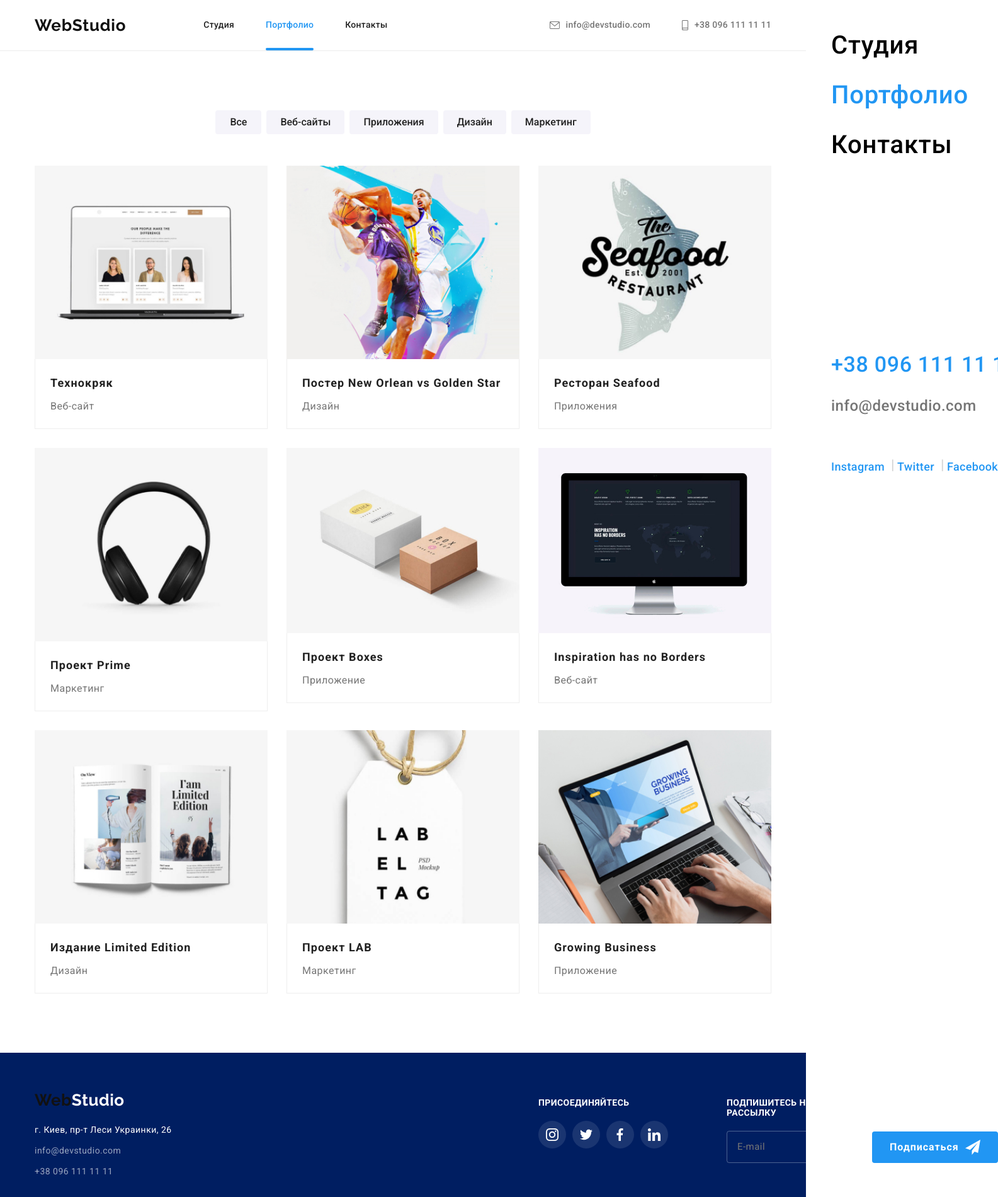
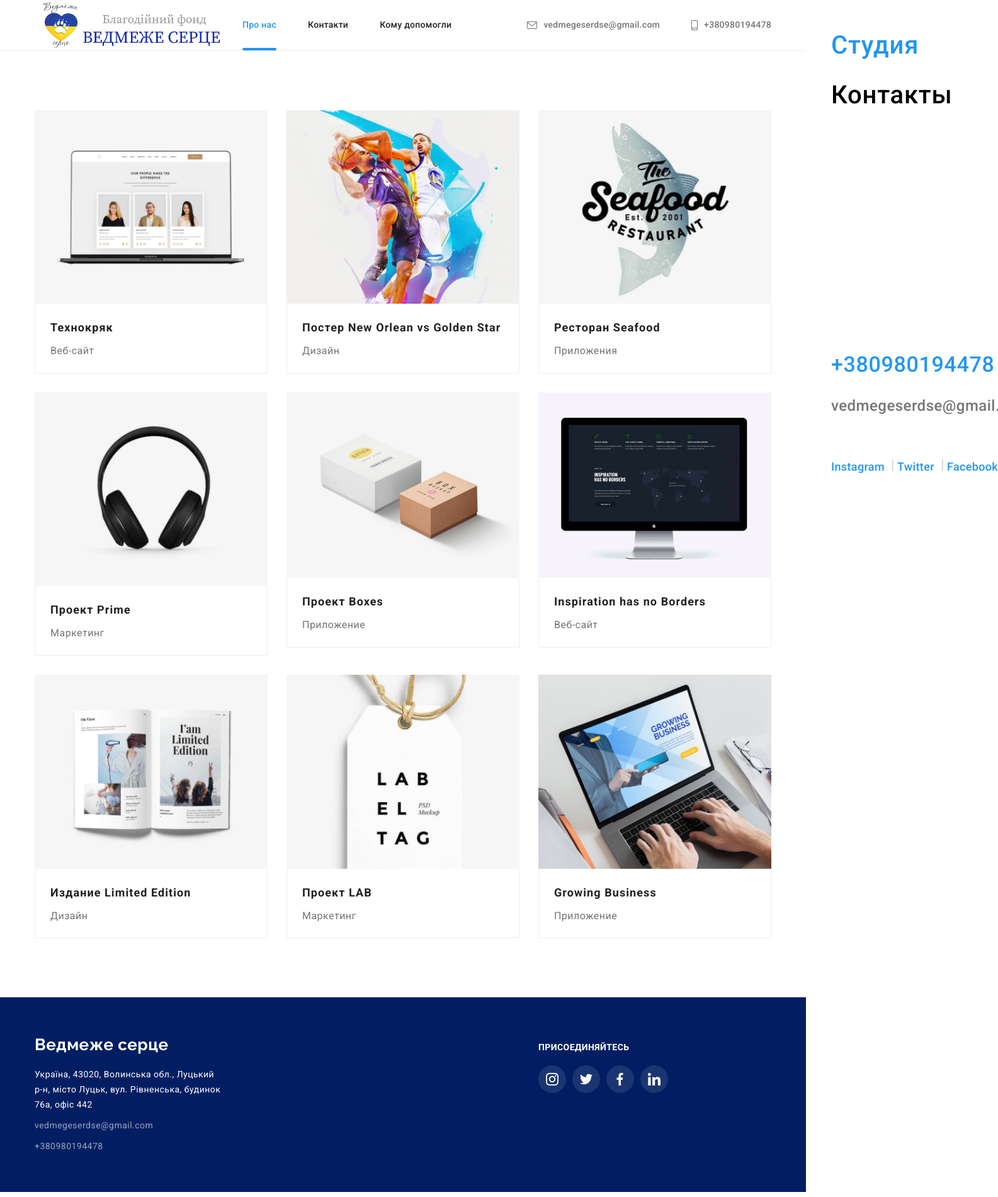
Before and after one commit to pavel13595/bear_heart_, a plain HTML site: page help.html in a window 1280 px wide. Shown: the top 1900 px of the page at 63% size, 1585 px wide, since content can reach past the window. Drawn offline with Linux system fonts and the light colour scheme.

Commit message:
0.0.9_help

```diff
--- a/portfolio.html
+++ b/help.html
@@ -5,7 +5,7 @@
     <meta http-equiv="X-UA-Compatible" content="IE=edge" />
     <meta name="viewport" content="width=device-width, initial-scale=1.0" />
 
-    <title>WebStudio</title>
+    <title>Ведмеже серце</title>
     <link
       href="https://fonts.googleapis.com/css2?family=Raleway:wght@700&family=Roboto:wght@400;500;700;900&display=swap"
       rel="stylesheet"
@@ -14,39 +14,50 @@
   </head>
 
   <body>
+
   <!-- Шапка -->
   <header class="header">
     <div class="container header__container">
-        <a class="logo-part" href="/"><span class="logo-second-part">Web</span>Studio</a>
+      <a href="index.html"> <img
+        srcset="./images/logoN3.png"
+        src="./images/logoN3.png"
+        alt="Logo"
+        width="300"
+        height="50"
+      /></a>
+
+      <!-- <a class="logo-part" href="/">Ведмеже серце</a> -->
 
       <nav class="nav">
         <ul class="nav__list list">
           <li class="nav__item">
-              <a href="./index.html" class="nav__link">Студия</a>
+            <a href="./index.html" class="nav__link current">Про нас</a>
           </li>
+          <li class="nav__item"><a href="#contacts" class="nav__link">Контакти</a></li>
+
           <li class="nav__item">
-              <a href="./portfolio.html" class="nav__link current">Портфолио</a>
+            <a href="./help.html" class="nav__link">Кому допомогли</a>
           </li>
-            <li class="nav__item"><a href="/" class="nav__link">Контакты</a></li>
         </ul>
+
       </nav>
       <ul class="contacts list">
         <li class="contacts__item">
-            <a href="mailto:info@devstudio.com" class="contacts__link">
+          <a href="mailto:vedmegeserdse@gmail.com" class="contacts__link">
             <svg class="contacts__icon" width="16" height="12">
               <use href="./images/icons.svg#envelope"></use>
             </svg>
-              info@devstudio.com
+            vedmegeserdse@gmail.com
           </a>
         </li>
 
         <li class="contacts__item">
-            <a href="tel:+380961111111" class="contacts__link">
+          <a href="tel:+380980194478" class="contacts__link">
             <svg class="contacts__icon" width="10" height="16">
               <use href="./images/icons.svg#smartphone"></use>
             </svg>
 
-              +38 096 111 11 11
+            +380980194478
           </a>
         </li>
       </ul>
@@ -72,22 +83,18 @@
         </button>
         <ul class="mobile-nav__list">
           <li class="mobile-nav__item">
-              <a href="./index.html" class="mobile-nav__link">Студия</a>
+            <a href="./index.html" class="mobile-nav__link mobile-nav__link--current">Студия</a>
           </li>
-            <li class="mobile-nav__item">
-              <a href="./portfolio.html" class="mobile-nav__link mobile-nav__link--current"
-                >Портфолио</a
-              >
-            </li>
+
           <li class="mobile-nav__item"><a href="" class="mobile-nav__link">Контакты</a></li>
         </ul>
         <ul class="mobile-contacts">
           <li class="mobile-contacts__item">
-              <a href="tel:+380961111111" class="mobile-contacts__tel">+38 096 111 11 11</a>
+            <a href="tel:+380980194478" class="mobile-contacts__tel">+380980194478</a>
           </li>
           <li class="mobile-contacts__item">
-              <a href="mailto:info@devstudio.com" class="mobile-contacts__mail"
-                >info@devstudio.com</a
+            <a href="mailto:vedmegeserdse@gmail.com" class="mobile-contacts__mail"
+              >vedmegeserdse@gmail.com</a
             >
           </li>
         </ul>
@@ -113,23 +120,7 @@
         <h1 class="portfolio-title">Портфолио</h1>
 
         <div class="container">
-          <ul class="filter list">
-            <li class="filter__item">
-              <button type="button" class="filter__button">Все</button>
-            </li>
-            <li class="filter__item">
-              <button type="button" class="filter__button">Веб-сайты</button>
-            </li>
-            <li class="filter__item">
-              <button type="button" class="filter__button">Приложения</button>
-            </li>
-            <li class="filter__item">
-              <button type="button" class="filter__button">Дизайн</button>
-            </li>
-            <li class="filter__item">
-              <button type="button" class="filter__button">Маркетинг</button>
-            </li>
-          </ul>
+
           <ul class="portfolio__list list">
             <li class="portfolio__item">
               <a href="" class="portfolio__link">
@@ -355,20 +346,22 @@
     <footer class="footer">
       <div class="footer-container container">
         <div class="footer-box">
-          <div class="address-box">
-            <a href="/" class="footer-logo link"><span class="logo-second-part">Web</span>Studio</a>
-            <address class="address-box__address">г. Киев, пр-т Леси Украинки, 26</address>
+          <div class="address-box" id="contacts">
+            <a href="/" class="footer-logo link">Ведмеже серце</a>
+            <address class="address-box__address">Україна, 43020, Волинська обл., Луцький р-н, місто Луцьк,
+              вул. Рівненська, будинок 76а, офіс 442 </address>
             <ul class="footer-contacts list">
               <li class="footer-contacts__item">
-                <a href="mailto:info@devstudio.com" class="footer-contacts__link link"
-                  >info@devstudio.com
+                <a href="mailto:vedmegeserdse@gmail.com" class="footer-contacts__link link"
+                  >vedmegeserdse@gmail.com
                 </a>
               </li>
               <li class="footer-contacts__item">
-                <a href="tel:+380961111111" class="footer-contacts__link link">+38 096 111 11 11</a>
+                <a href="tel:+380980194478" class="footer-contacts__link link">+380980194478</a>
               </li>
             </ul>
           </div>
+
           <div class="social">
             <h2 class="social__title">Присоединяйтесь</h2>
             <ul class="social__icon list">
@@ -403,8 +396,7 @@
             </ul>
           </div>
         </div>
-        <!-- Подвал форм -->
-        <form class="subscribe">
+        <!-- <form class="subscribe">
           <label class="subscribe__label">
             <span class="subscribe__text">Подпишитесь на рассылку</span>
             <input type="email" class="subscribe__input" name="subscribe" placeholder="E-mail" />
@@ -415,7 +407,7 @@
               <use href="./images/icons.svg#send"></use>
             </svg>
           </button>
-        </form>
+        </form> -->
       </div>
     </footer>
     <script src="./js/mobile-menu.js"></script>
--- a/sass/components/_features.scss
+++ b/sass/components/_features.scss
@@ -71,3 +71,11 @@
   margin: 0;
   padding: 0;
 }
+
+.test1{
+  font-weight: 500;
+  font-size: 14px;
+  line-height: 1.14;
+  text-transform: uppercase;
+
+}
```
Also changed, not shown: index.html (+23 -14 lines), css/main.css, css/main.min.css, 2 other files. Lines whose indentation alone changed are shown as unchanged.
